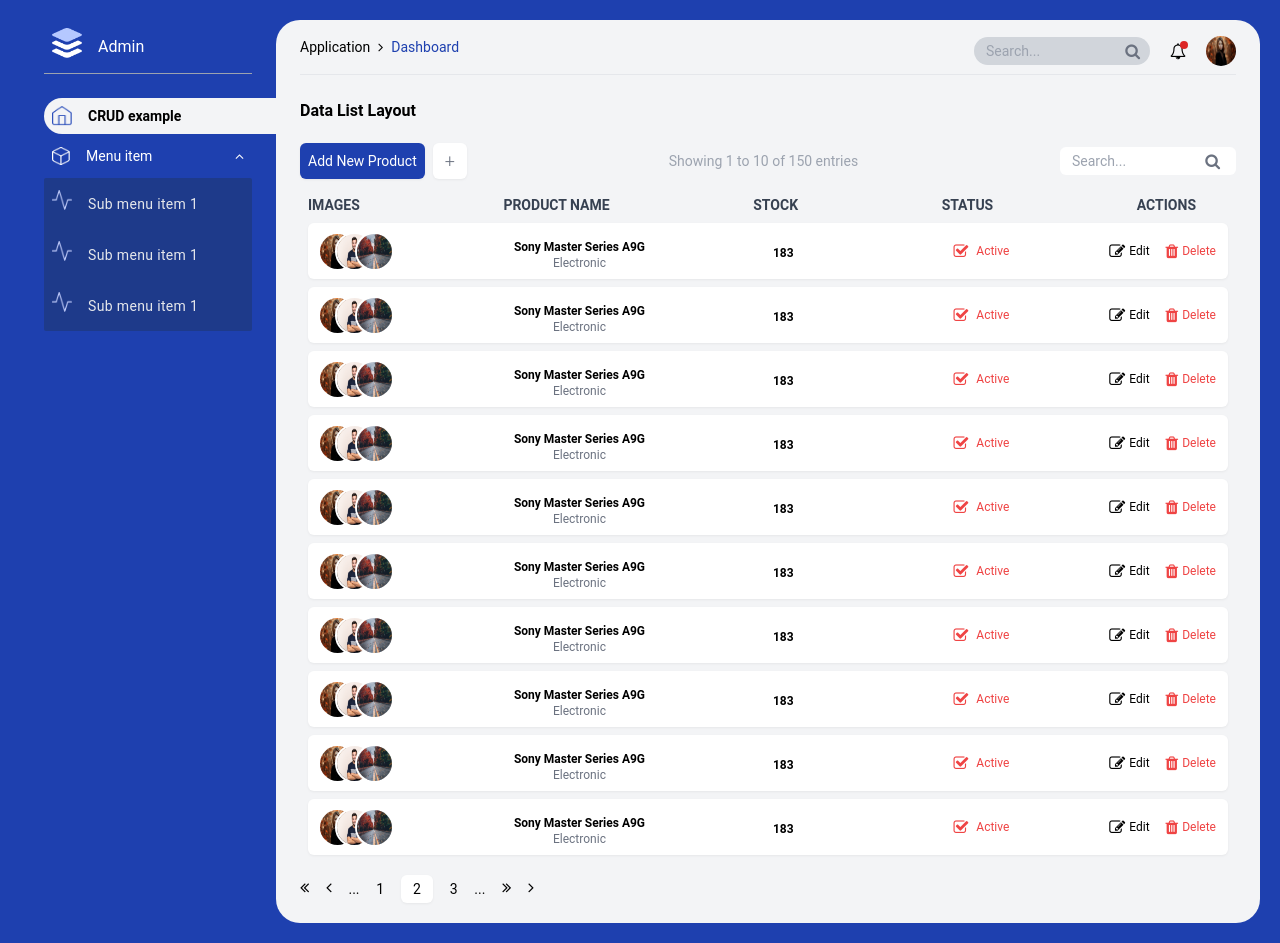
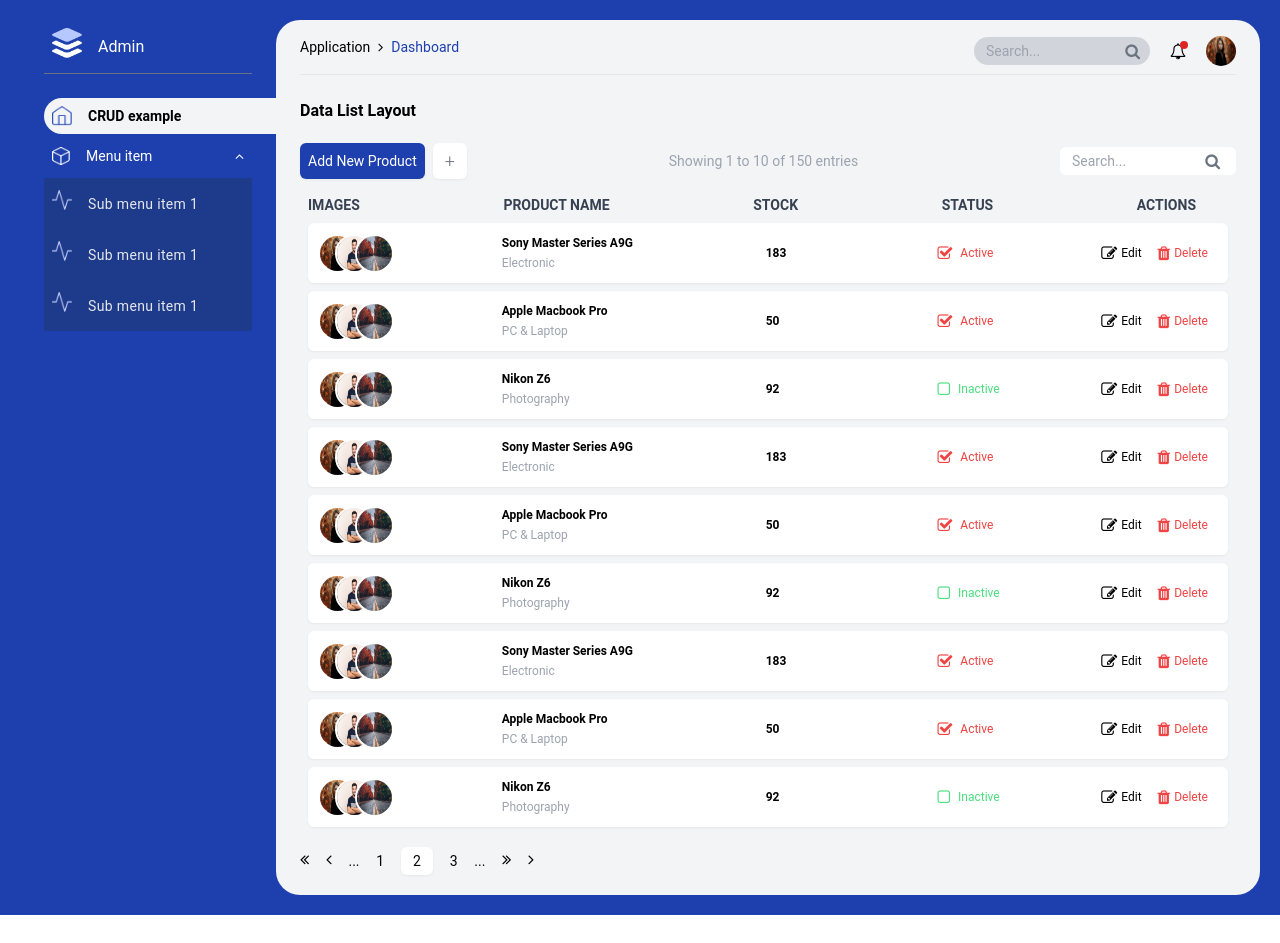
Before and after one commit to Monte-M/pickvibe-task, a Next.js app: page / in a window 1280 px wide. After the commit the page ends 915 px from the top, so only its background shows below. Built offline with nearby package versions, Linux system fonts and the light colour scheme.

Commit message:
added array of products, active inactive and so on...

```diff
--- a/components/Dashboard/Dashboard.jsx
+++ b/components/Dashboard/Dashboard.jsx
@@ -4,7 +4,7 @@
 
 const Dashboard = () => {
   return (
-    <div className='w-4/5 bg-gray-100 h-auto my-5 mr-5 ml-0 rounded-3xl px-6'>
+    <div className='w-4/5 bg-gray-100 h-auto my-5 mr-5 ml-0 rounded-3xl xs:px-6 px-2'>
       <Menu />
       <SecondSection />
       <List />
--- a/components/Dashboard/List.jsx
+++ b/components/Dashboard/List.jsx
@@ -1,8 +1,9 @@
 import Pagination from './Pagination';
 import SingleItem from './SingleItem';
 
+import data from '../../utils/data';
+
 const List = () => {
-  const n = 10;
   return (
     <div>
       <div className='hidden justify-between ml-2 mr-10 text-sm font-bold text-gray-700 mt-4 lg:flex'>
@@ -13,8 +14,8 @@
         <h5>ACTIONS</h5>
       </div>
       <div className='flex lg:block justify-center flex-wrap'>
-        {[...Array(n)].map((e, i) => (
-          <SingleItem key={i} />
+        {data.map((item) => (
+          <SingleItem key={item.id} item={item} />
         ))}
       </div>
 
--- a/components/Dashboard/Menu.jsx
+++ b/components/Dashboard/Menu.jsx
@@ -10,13 +10,13 @@
       </div>
       <div className='flex items-center relative mt-2 sm:md-0'>
         <input
-          className='bg-gray-300 w-44 rounded-3xl py-1 px-3 pr-8 text-sm'
+          className='bg-gray-300 rounded-3xl py-1 px-3 pr-8 text-sm w-28 xs:w-44'
           placeholder='Search...'
         />
-        <i className='fa fa-search absolute sm:right-24 right-16 text-gray-500'></i>
+        <i className='fa fa-search absolute xs:right-24 right-24 text-gray-500'></i>
         <i className='fa fa-bell-o mx-5'></i>
-        <div className='h-2 w-2 bg-red-600 absolute sm:right-12 mb-3 right-5  rounded-full'></div>
-        <div className='hidden sm:flex items-center'>
+        <div className='h-2 w-2 bg-red-600 absolute xs:right-12 mb-3 right-12 rounded-full'></div>
+        <div className='flex items-center'>
           <Image
             className='rounded-full'
             src='/img/woman.jpg'
--- a/components/Dashboard/Pagination.jsx
+++ b/components/Dashboard/Pagination.jsx
@@ -1,6 +1,6 @@
 const Pagination = () => {
   return (
-    <div className='flex lg:w-1/4 justify-between my-5'>
+    <div className='flex lg:w-1/4 lg:px-0 justify-between my-5 sm:px-20 px-4'>
       <i className='fa fa-angle-double-left py-1'></i>
       <i className='fa fa-angle-left py-1'></i>
       <p className='py-1 text-sm'>...</p>
--- a/components/Dashboard/SingleItem.jsx
+++ b/components/Dashboard/SingleItem.jsx
@@ -1,9 +1,9 @@
 import Image from 'next/image';
 
-const SingleItem = () => {
+const SingleItem = ({ item }) => {
   return (
-    <div className='bg-white flex items-center flex-col lg:flex-row py-2 px-3 rounded-md drop-shadow-sm justify-between m-2 xs:w-auto w-full'>
-      <div className='flex items-center relative'>
+    <div className='bg-white flex items-center flex-col lg:flex-row py-2 px-3 rounded-md drop-shadow-sm justify-between m-2 lg:w-auto asm:w-44 w-full'>
+      <div className='flex items-center relative '>
         <Image
           className='rounded-full '
           src='/img/woman.jpg'
@@ -30,20 +30,27 @@
           />
         </div>
       </div>
-      <div className='lg:ml-10 mt-2'>
-        <h2 className='text-xs font-bold text-center'>
-          Sony Master Series A9G
-        </h2>
-        <p className='text-xs text-gray-500 text-center'>Electronic</p>
+      <div className='my-1 flex lg:items-start items-center flex-col lg:w-48 lg:ml-9'>
+        <h2 className='text-xs font-bold text-center'>{item.title}</h2>
+        <p className='text-xs text-gray-400 text-center mt-1'>
+          {item.category}
+        </p>
       </div>
-      <div className='lg:ml-12 mt-1'>
-        <h2 className='text-xs font-bold'>183</h2>
+      <div className='lg:w-24'>
+        <h2 className='text-xs font-bold'>{item.stock}</h2>
       </div>
-      <div className='text-red-500 flex lg:ml-20'>
-        <i className='fa fa-check-square-o mr-2'></i>
-        <h2 className='text-xs text-red-500'>Active</h2>
-      </div>
-      <div className='flex lg:ml-5 my-1'>
+      {item.status == 'Active' ? (
+        <div className='text-red-500 flex lg:w-24 lg:pl-1'>
+          <i className='fa fa-check-square-o mr-2'></i>
+          <h2 className='text-xs text-red-500'>Active</h2>
+        </div>
+      ) : (
+        <div className='text-green-400 flex lg:w-24 lg:pl-1'>
+          <i className='fa fa-square-o mr-2'></i>
+          <h2 className='text-xs text-green-400'>Inactive</h2>
+        </div>
+      )}
+      <div className='flex lg:pr-2 '>
         <i className='fa fa-pencil-square-o mr-1'></i>
         <h2 className='text-xs mr-4'>Edit</h2>
         <i className='fa fa-trash text-red-500 mr-1'></i>
--- a/components/Menu/MenuContainer.jsx
+++ b/components/Menu/MenuContainer.jsx
@@ -7,7 +7,7 @@
 
   return (
     <div className='w-1/5 h-auto my-5 lg:ml-5 mr-0 lg:px-6'>
-      <div className='flex items-center border-b border-gray-400 py-2 px-2'>
+      <div className='flex items-center border-b border-gray-500 py-2 px-2'>
         <div className='hidden sm:block'>
           <Image
             src='/img/icons/adminIcon.png'
--- /dev/null
+++ b/utils/data.js
@@ -0,0 +1,67 @@
+const data = [
+  {
+    id: 1,
+    title: 'Sony Master Series A9G',
+    category: 'Electronic',
+    stock: 183,
+    status: 'Active',
+  },
+  {
+    id: 2,
+    title: 'Apple Macbook Pro',
+    category: 'PC & Laptop',
+    stock: 50,
+    status: 'Active',
+  },
+  {
+    id: 3,
+    title: 'Nikon Z6',
+    category: 'Photography',
+    stock: 92,
+    status: 'Inactive',
+  },
+  {
+    id: 4,
+    title: 'Sony Master Series A9G',
+    category: 'Electronic',
+    stock: 183,
+    status: 'Active',
+  },
+  {
+    id: 5,
+    title: 'Apple Macbook Pro',
+    category: 'PC & Laptop',
+    stock: 50,
+    status: 'Active',
+  },
+  {
+    id: 6,
+    title: 'Nikon Z6',
+    category: 'Photography',
+    stock: 92,
+    status: 'Inactive',
+  },
+  {
+    id: 7,
+    title: 'Sony Master Series A9G',
+    category: 'Electronic',
+    stock: 183,
+    status: 'Active',
+  },
+  {
+    id: 8,
+    title: 'Apple Macbook Pro',
+    category: 'PC & Laptop',
+    stock: 50,
+    status: 'Active',
+  },
+  {
+    id: 9,
+    title: 'Nikon Z6',
+    category: 'Photography',
+    stock: 92,
+    status: 'Inactive',
+  },
+];
+
+export default data;
```
